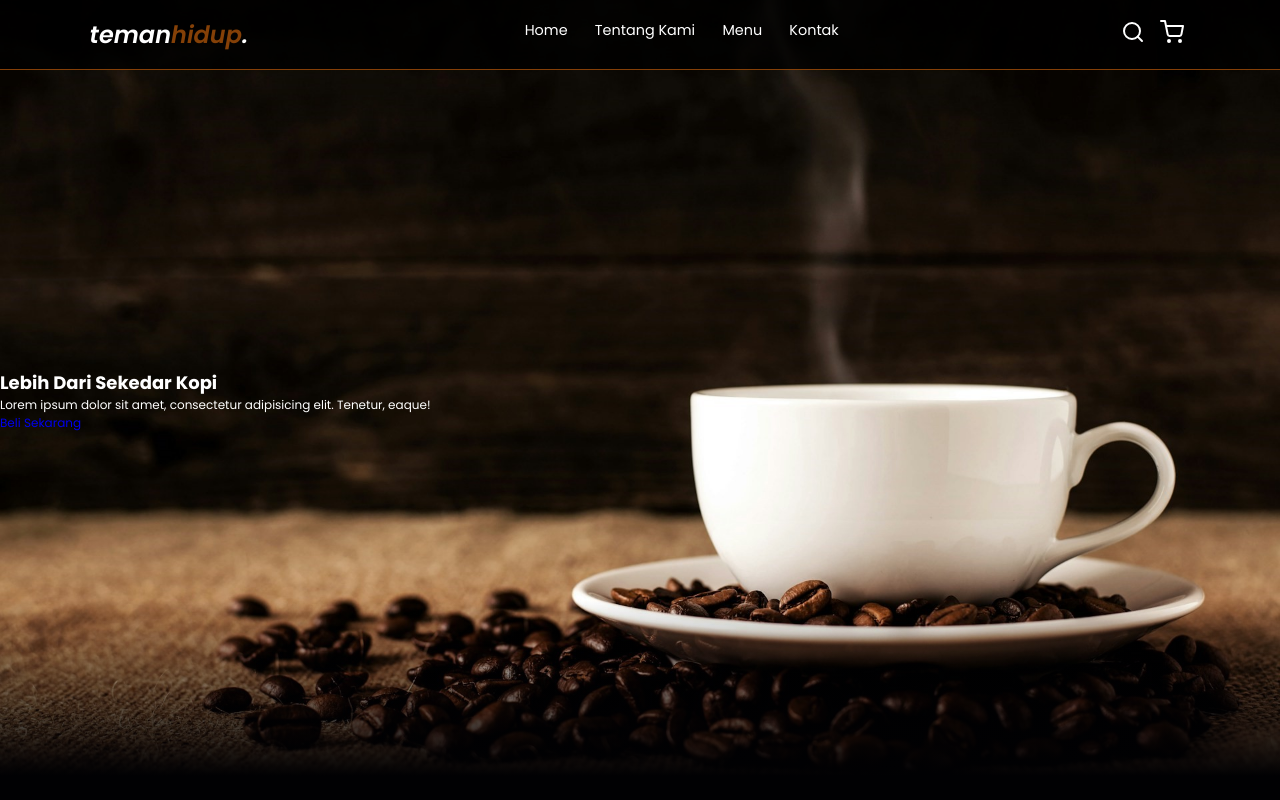
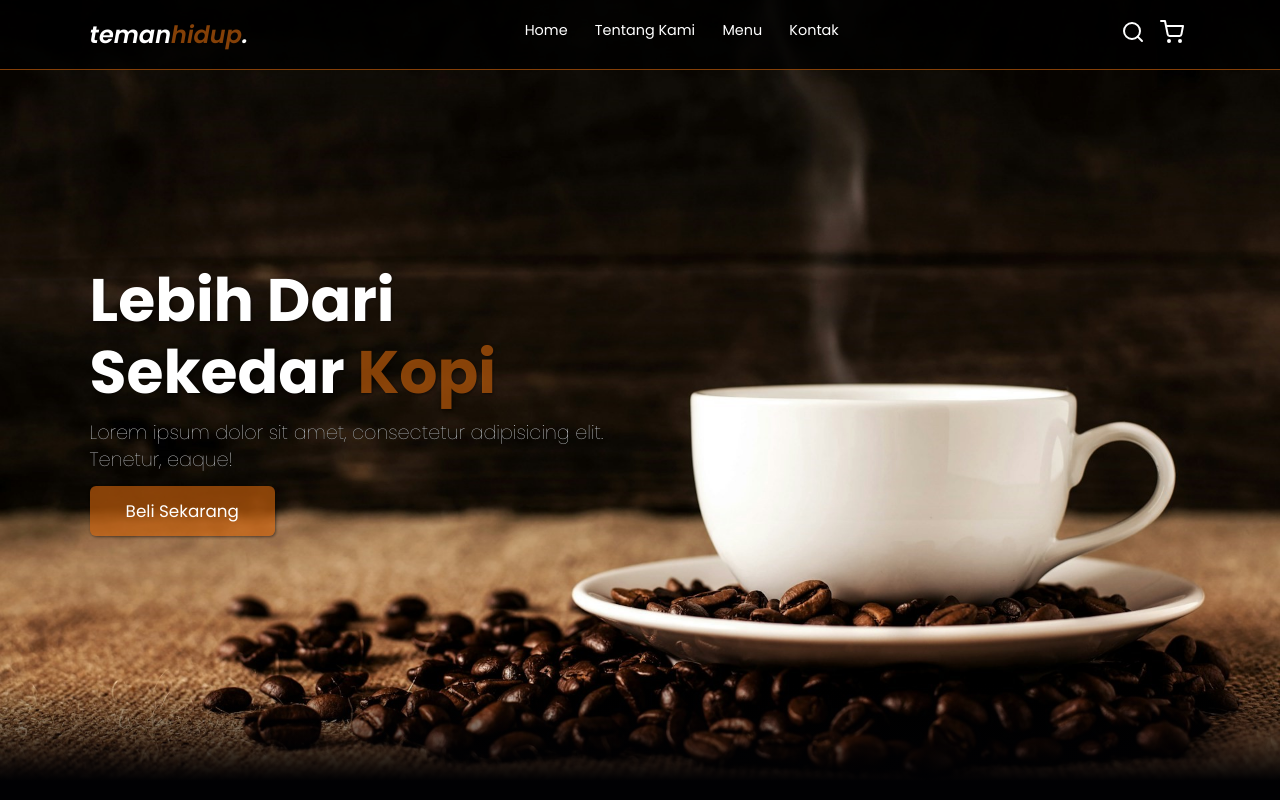
Before and after one commit to akhilesshyantica/web-kedai-kopi-teman-hidup, a PHP site: page / in a window 1280 px wide. Run offline with PHP 8.4, Linux system fonts and the light colour scheme.

Commit message:
membuat dan menyelesaikan bagian hero section.

```diff
--- a/css/style.css
+++ b/css/style.css
@@ -101,13 +101,47 @@ body{
     display: block;
     position: absolute;
     width: 100%;
-    height: 100%;
-    background: linear-gradient(0deg, rgba(1,1,3,1) 3%, rgba(255,255,255,0) 25%);
+    height: 30%;
+    bottom: 0;
+    background: linear-gradient(0deg, rgba(1,1,3,1) 8%, rgba(255,255,255,0) 50%);
 }
 
+.hero .content{
+    padding:1.4rem 7%;
+    max-width: 60rem;
+}
 
+.hero .content h1{
+    font-size: 5rem;
+    color: #fff;
+    text-shadow: 1px 1px 3px rgba(1,1,3,0.5);
+    line-height: 1.2;
+}
 
+.hero .content h1 span{
+    color: var(--primary);
+}
 
+.hero .content p{
+    font-size: 1.6rem;
+    margin-top: 1rem;
+    line-height: 1.4;
+    font-weight: 100;
+    text-shadow: 1px 1px 3px rgba(1,1,3,0.5);
+    mix-blend-mode: difference;
+    /* mix blend mode difference digunakan agar memberikan warna kontras saat elemen berada pada satu warna serupa */
+}
+
+.hero .content .callToAction{
+    margin-top: 1rem;
+    display: inline-block;
+    padding: 1rem 3rem;
+    font-size: 1.4rem;
+    color: #fff;
+    background-color: var(--primary);
+    border-radius: 0.5rem;
+    box-shadow: 1px 1px 3px rgba(1,1,3,0.5);
+}
 
 
 /* Media Queries */
```
